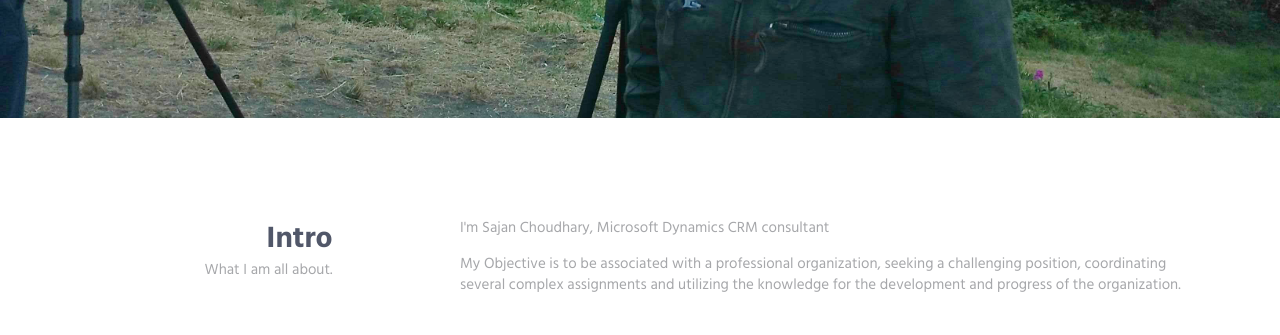
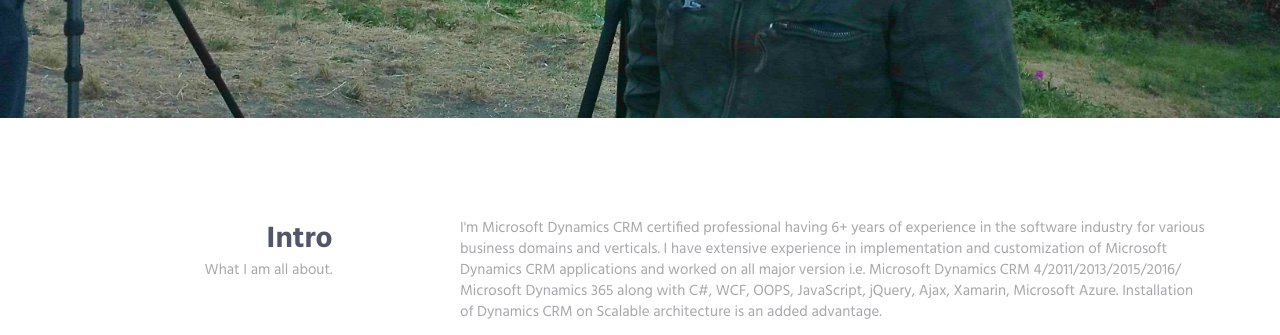
Before and after one commit to sajan089/sajan089.github.io, a plain HTML site: page index.html in a window 1280 px wide. Shown: the part 543-878 px from the top of the page. Drawn offline with Linux system fonts and the light colour scheme.

Commit message:
changes to the Intro

```diff
--- a/index.html
+++ b/index.html
@@ -117,8 +117,9 @@
                     </div>
                     <div class="col-sm-8 col-sm-offset-1">
                         <div class="margin-b-60">
-                            <p>I'm Sajan Choudhary, Microsoft Dynamics CRM consultant</p>
-                            <p>My Objective is to be associated with a professional organization, seeking a challenging position, coordinating several complex assignments and utilizing the knowledge for the development and progress of the organization.</p>
+                            <p>I'm Microsoft Dynamics CRM certified professional having 6+ years of experience in the software industry for various business domains and verticals. I have extensive experience in implementation and customization of Microsoft Dynamics CRM applications and worked on all major version  i.e. Microsoft Dynamics CRM 4/2011/2013/2015/2016/ Microsoft Dynamics 365 along with C#, WCF, OOPS, JavaScript, jQuery, Ajax, Xamarin, Microsoft Azure. Installation of Dynamics CRM on Scalable architecture is an added advantage.</p>
+                            <p>I have in Depth practical knowledge on all business solutions and modules like Project Service Automation, Field Service, Unified Service Desktop, Customer Insights and Azure Machine Learning and also have good exposure in other areas of project execution like Customer facing, Requirement Gathering and Analysis, Effort Estimation, Consulting, Solution Designing, Documentation, Implementation, Development and Support of Business Solutions.</p>
+							<p></p>
                         </div>
 
                         <!-- Progress Box -->
```
